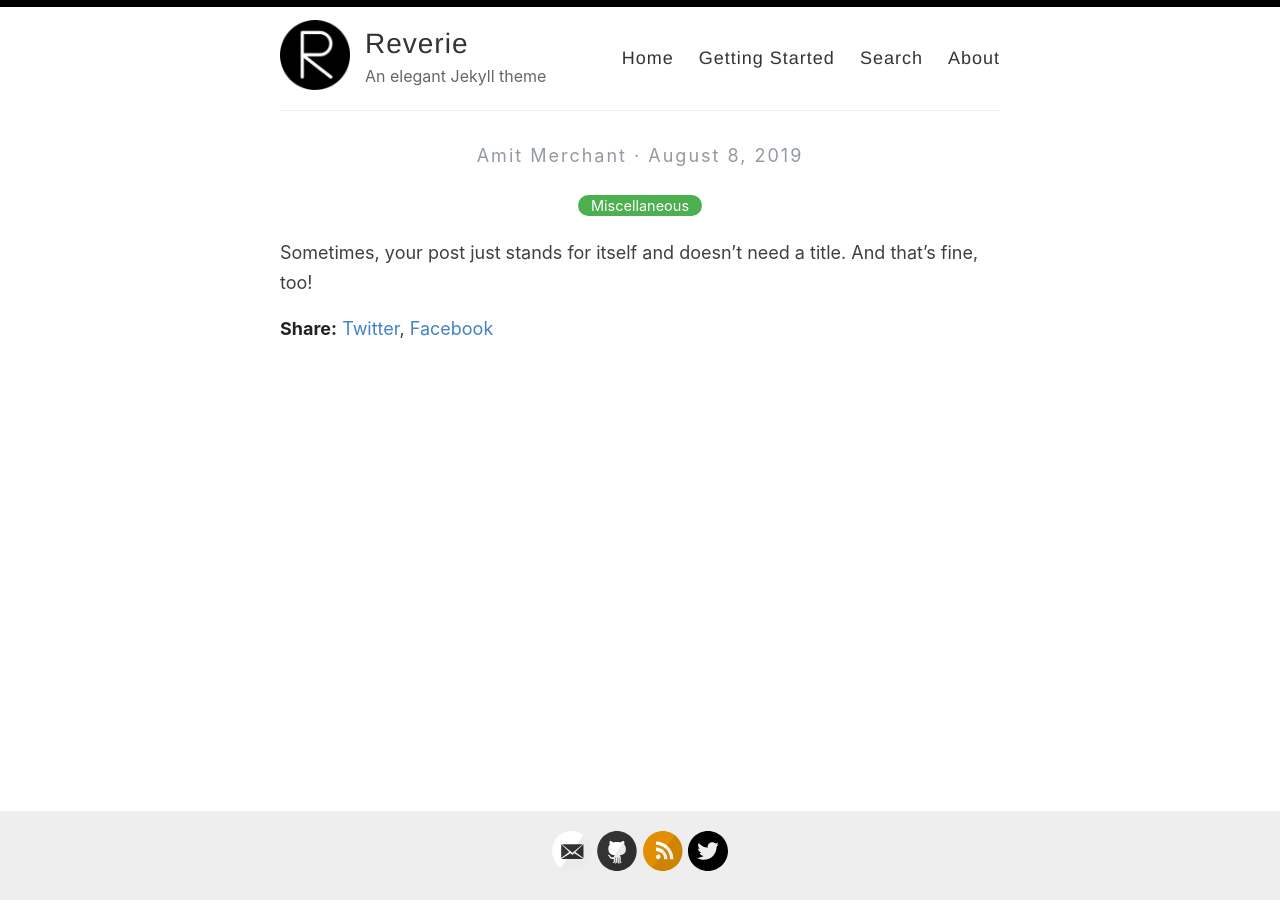
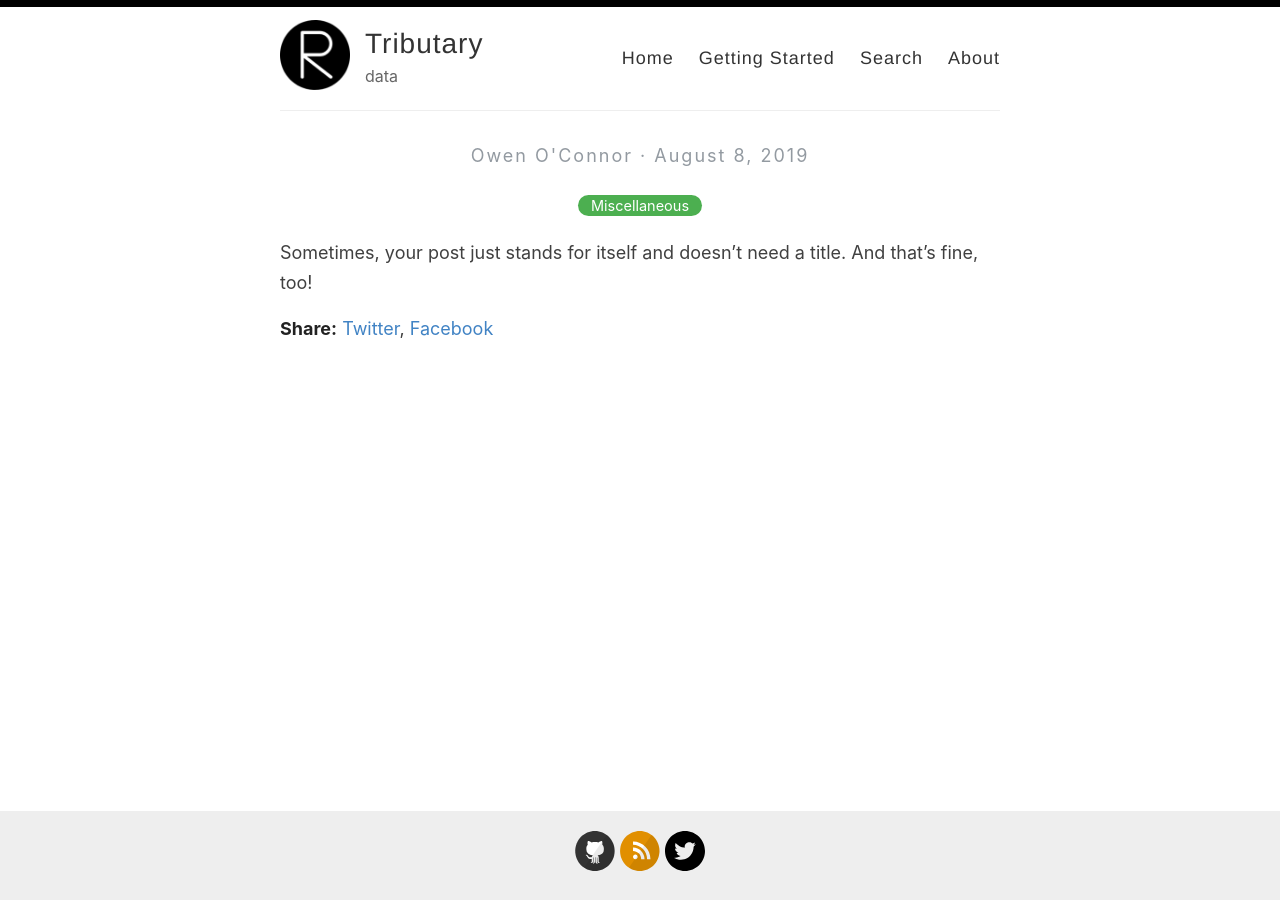
Before and after one commit to oroconnor/reverie, a Jekyll site: the page built from _posts/2019-08-08-no-title-posts.md, in a window 1280 px wide. Built offline with Jekyll 4.4.1, drawn with Linux system fonts in a browser that asks for light colours.

Commit message:
Update _config.yml

```diff
--- a/_config.yml
+++ b/_config.yml
@@ -3,13 +3,13 @@
 #
 
 # Name of your site (displayed in the header)
-name: Reverie
+name: Tributary
 
 # Name of the author
-author: Amit Merchant
+author: Owen O'Connor
 
 # Short bio or description (displayed in the header)
-description: An elegant Jekyll theme
+description: data
 
 # URL of your avatar or profile pic (you could use your GitHub profile pic)
 avatar: /images/reverie.png
@@ -21,15 +21,15 @@ avatar: /images/reverie.png
 # Includes an icon in the footer for each username you enter
 footer-links:
   dribbble:
-  email: amit.d.merchant@gmail.com
+  email:
   facebook:
   flickr:
-  github: amitmerchant1990/reverie
+  github: oroconnor
   instagram:
   linkedin:
   pinterest:
   rss: rss
-  twitter: amit_merchant
+  twitter: tributarydata
   stackoverflow:
   youtube: # channel/<your_long_string> or user/<user-name>
   googleplus: # anything in your profile username that comes after plus.google.com/
@@ -41,12 +41,12 @@ footer-links:
 disqus:
 
 # Enter your Google Analytics web tracking code (e.g. UA-2110908-2) to activate tracking
-google_analytics: UA-43339302-11
+google_analytics:
 
 # Your website URL (e.g. http://amitmerchant1990.github.io or http://www.amitmerchant.com)
 # Used for Sitemap.xml and your RSS feed
-url: http://www.amitmerchant.com/reverie
-enforce_ssl: https://www.amitmerchant.com/reverie
+url:
+enforce_ssl:
 
 # If you're hosting your site at a Project repository on GitHub pages
 # (http://yourusername.github.io/repository-name)
```
